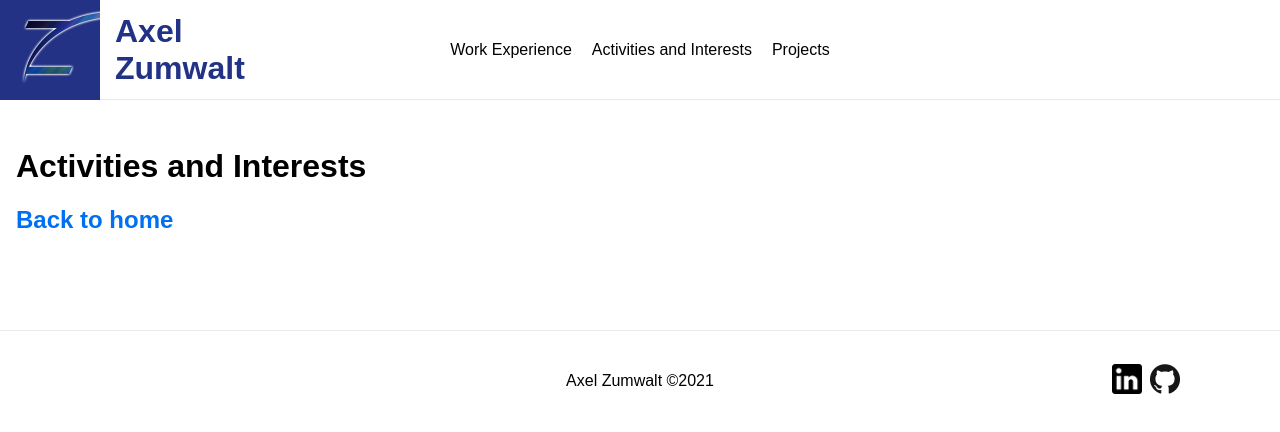
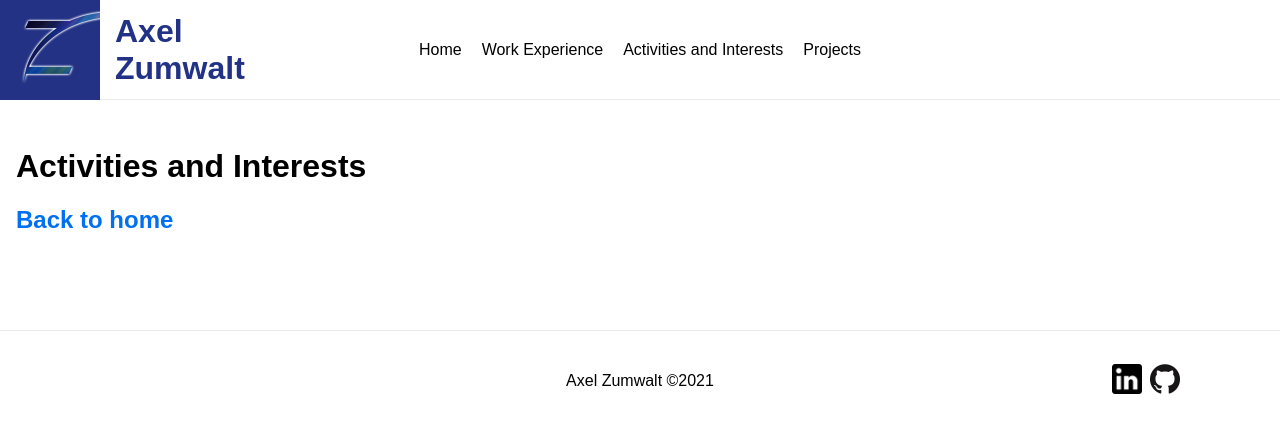
Before and after one commit to axelzum/personal-website, a Next.js app: page /activities in a window 1280 px wide. Shown: the top 432 px of the page. Built offline with nearby package versions, Linux system fonts and the light colour scheme; a web font is replaced by a local one.

Commit message:
Add home to navbar

```diff
--- a/components/header/header-navbar.js
+++ b/components/header/header-navbar.js
@@ -18,6 +18,11 @@ const StyledNavbarContainer = styled.div`
 const HeaderNavbar = () => (
     <StyledNavbarContainer>
       <StyledLinkContainer>
+        <Link href="/">
+          <a>{'Home'}</a>
+        </Link>
+      </StyledLinkContainer>
+      <StyledLinkContainer>
         <Link href="/work-experience">
           <a>{'Work Experience'}</a>
         </Link>
```
